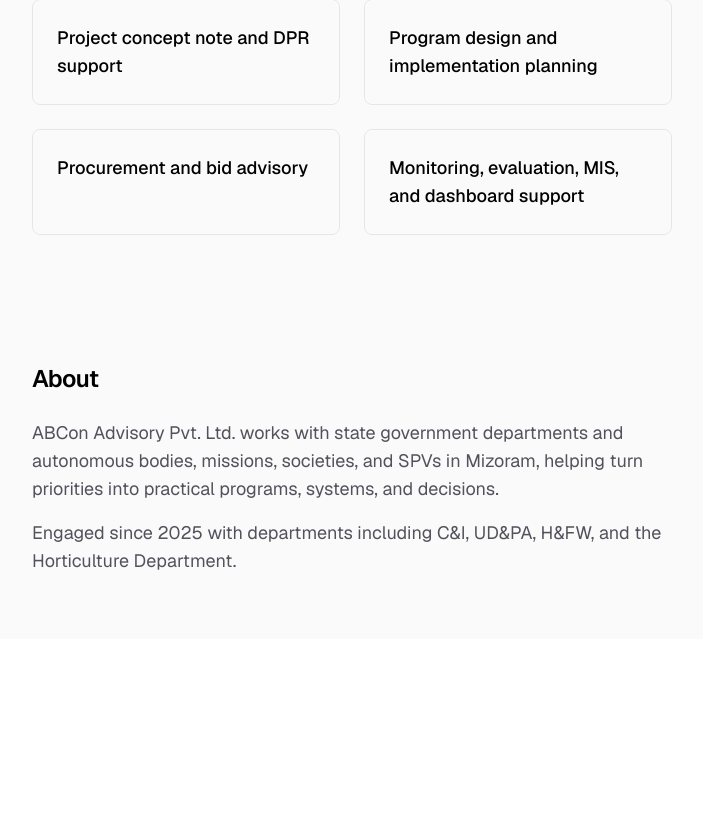
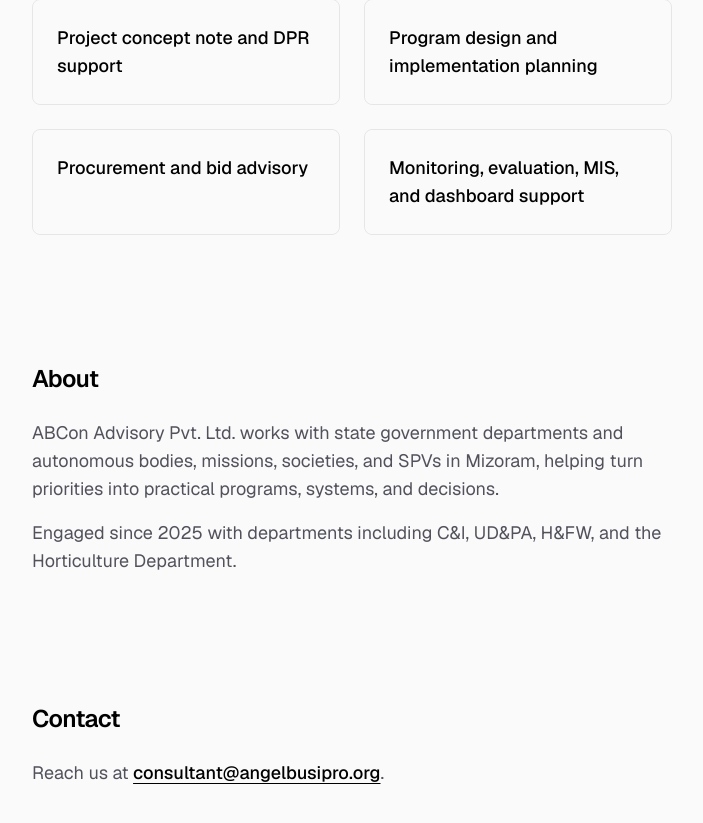
Before and after one commit to Chrisu-Angel/abcon-landing-page, a Next.js app: page / in a window 1280 px wide. Shown: the part 761-1584 px from the top of the page, without its empty margins (288-991 px from the left). Before the commit the page ends 1400 px from the top, so only its background shows below. Built offline with nearby package versions, Linux system fonts and the light colour scheme.

Commit message:
feat: add contact section (publish email with mailto link)

```diff
--- a/src/app/page.tsx
+++ b/src/app/page.tsx
@@ -71,6 +71,25 @@
             H&amp;FW, and the Horticulture Department.
           </p>
         </section>
+
+        <section
+          id="contact"
+          className="w-full max-w-3xl px-6 py-16 sm:px-16"
+        >
+          <h2 className="text-2xl font-semibold tracking-tight text-black dark:text-zinc-50">
+            Contact
+          </h2>
+          <p className="mt-6 max-w-2xl text-base leading-7 text-zinc-600 dark:text-zinc-400 sm:text-lg">
+            Reach us at{" "}
+            <a
+              href="mailto:consultant@angelbusipro.org"
+              className="font-medium text-black underline underline-offset-4 dark:text-zinc-50"
+            >
+              consultant@angelbusipro.org
+            </a>
+            .
+          </p>
+        </section>
       </main>
     </div>
   );
```
